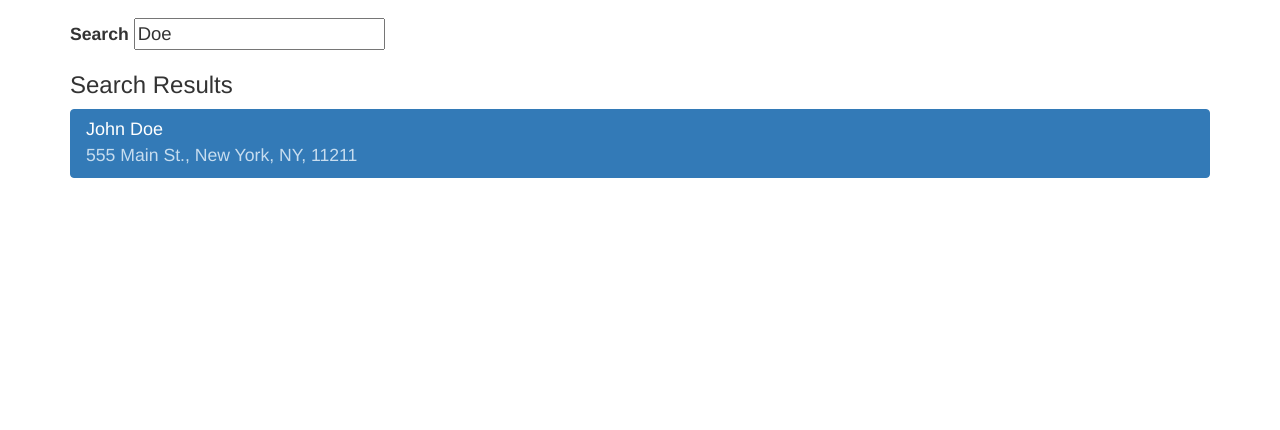
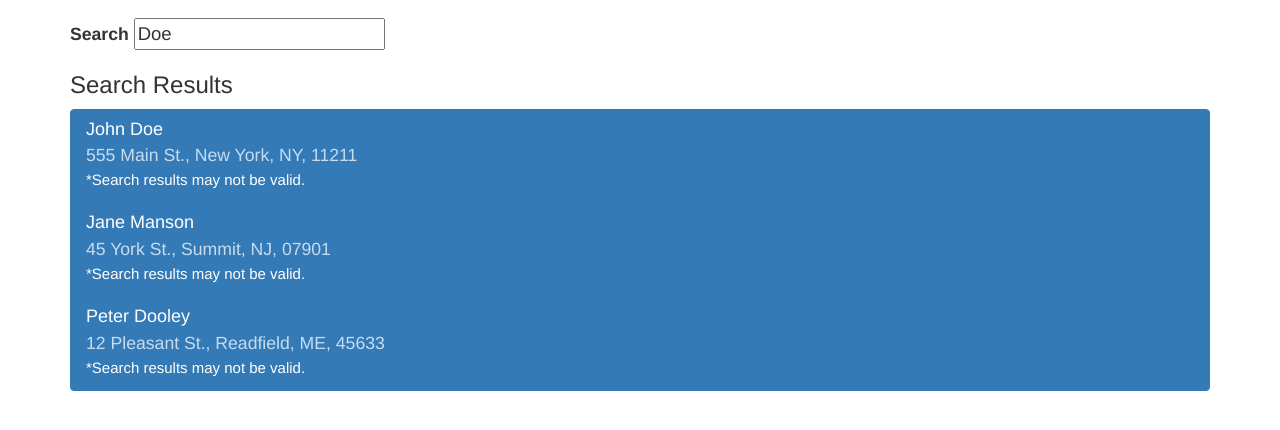
Before and after one commit to Phits/udemy-learn-angularjs, a plain HTML site: page 2014-09-26_17-22-52__CodeRoutingTemplatesControllersPart1/Starter/index.htm in a window 1280 px wide. Shown: the part 54-484 px from the top of the page. Drawn offline with nearby package versions, Linux system fonts and the light colour scheme; some packages are replaced by stand-ins of ours.

Commit message:
Finished Section 7.

```diff
--- a/2014-09-26_17-22-52__CodeRoutingTemplatesControllersPart1/Starter/app.js
+++ b/2014-09-26_17-22-52__CodeRoutingTemplatesControllersPart1/Starter/app.js
@@ -36,13 +36,29 @@ myApp.service('nameService', function() {
 
 myApp.controller('mainController', ['$scope', '$location', '$log', 'nameService', function($scope, $location, $log, nameService) {
 
-    $scope.person ={
+    $scope.people =[
+        {
         name: 'John Doe',
         address: '555 Main St.',
         city: 'New York',
         state: 'NY',
         zip: '11211'
-    }
+        },
+        {
+        name: 'Jane Manson',
+        address: '45 York St.',
+        city: 'Summit',
+        state: 'NJ',
+        zip: '07901'
+        },
+        {
+        name: 'Peter Dooley',
+        address: '12 Pleasant St.',
+        city: 'Readfield',
+        state: 'ME',
+        zip: '45633'
+        }
+    ]
 
     $scope.formattedAddress = function(person) {
 
@@ -58,11 +74,11 @@ myApp.controller('mainController', ['$scope', '$location', '$log', 'nameService'
 
     })
 
-    $log.log(nameService.name);
-    $log.log(nameService.namelength());
+//    $log.log(nameService.name);
+//    $log.log(nameService.namelength());
 
-    $log.main = 'Property of Main';
-    $log.log($log);
+//    $log.main = 'Property of Main';
+//    $log.log($log);
 
 }]);
 
@@ -78,8 +94,8 @@ myApp.controller('secondController', ['$scope', '$location', '$log', '$routePara
 
     })
 
-    $log.main = 'Property of Second';
-    $log.log($log);
+//    $log.main = 'Property of Second';
+//    $log.log($log);
 
 }]);
 
@@ -92,6 +108,7 @@ myApp.directive("searchResults", function() {
         scope: {
             personObject: "=",
             formattedAddressFunction: "&"
-        }
+        },
+        transclude: true
     }
 })
--- a/2014-09-26_17-22-52__CodeRoutingTemplatesControllersPart1/Starter/directives/searchresults.html
+++ b/2014-09-26_17-22-52__CodeRoutingTemplatesControllersPart1/Starter/directives/searchresults.html
@@ -3,4 +3,5 @@
     <p class="list-group-item-text">
         {{ formattedAddressFunction( { aperson: personObject } ) }}
     </p>
+    <small ng-transclude></small>
 </a>
--- a/2014-09-26_17-22-52__CodeRoutingTemplatesControllersPart1/Starter/pages/main.html
+++ b/2014-09-26_17-22-52__CodeRoutingTemplatesControllersPart1/Starter/pages/main.html
@@ -3,5 +3,7 @@
 
 <h3>Search Results</h3>
 <div class="list-group">
-    <search-results person-object="person" formatted-address-function="formattedAddress(aperson)"></search-results>
+    <search-results person-object="person" formatted-address-function="formattedAddress(aperson)" ng-repeat="person in people">
+    *Search results may not be valid.
+    </search-results>
 </div>
```
